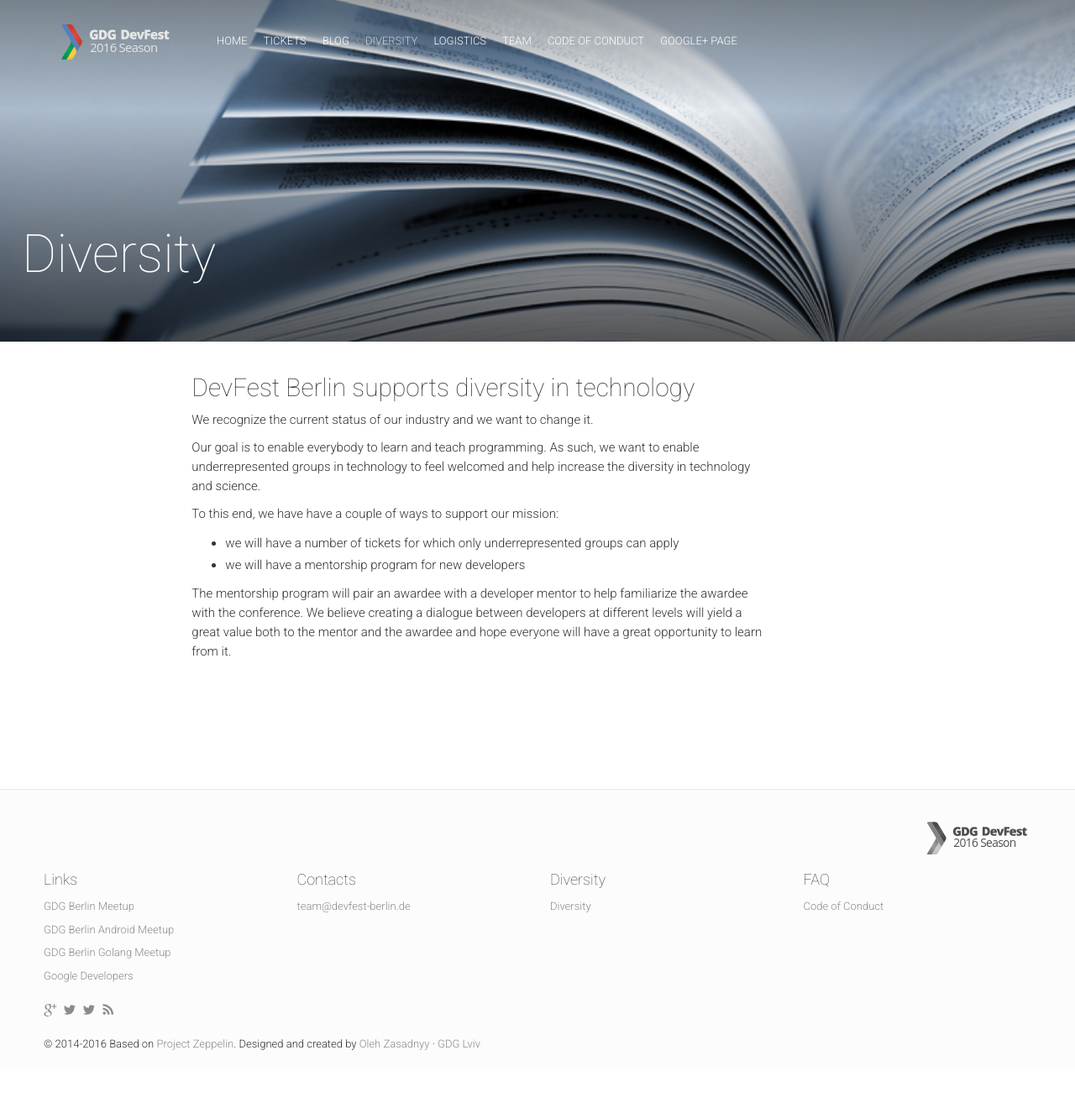
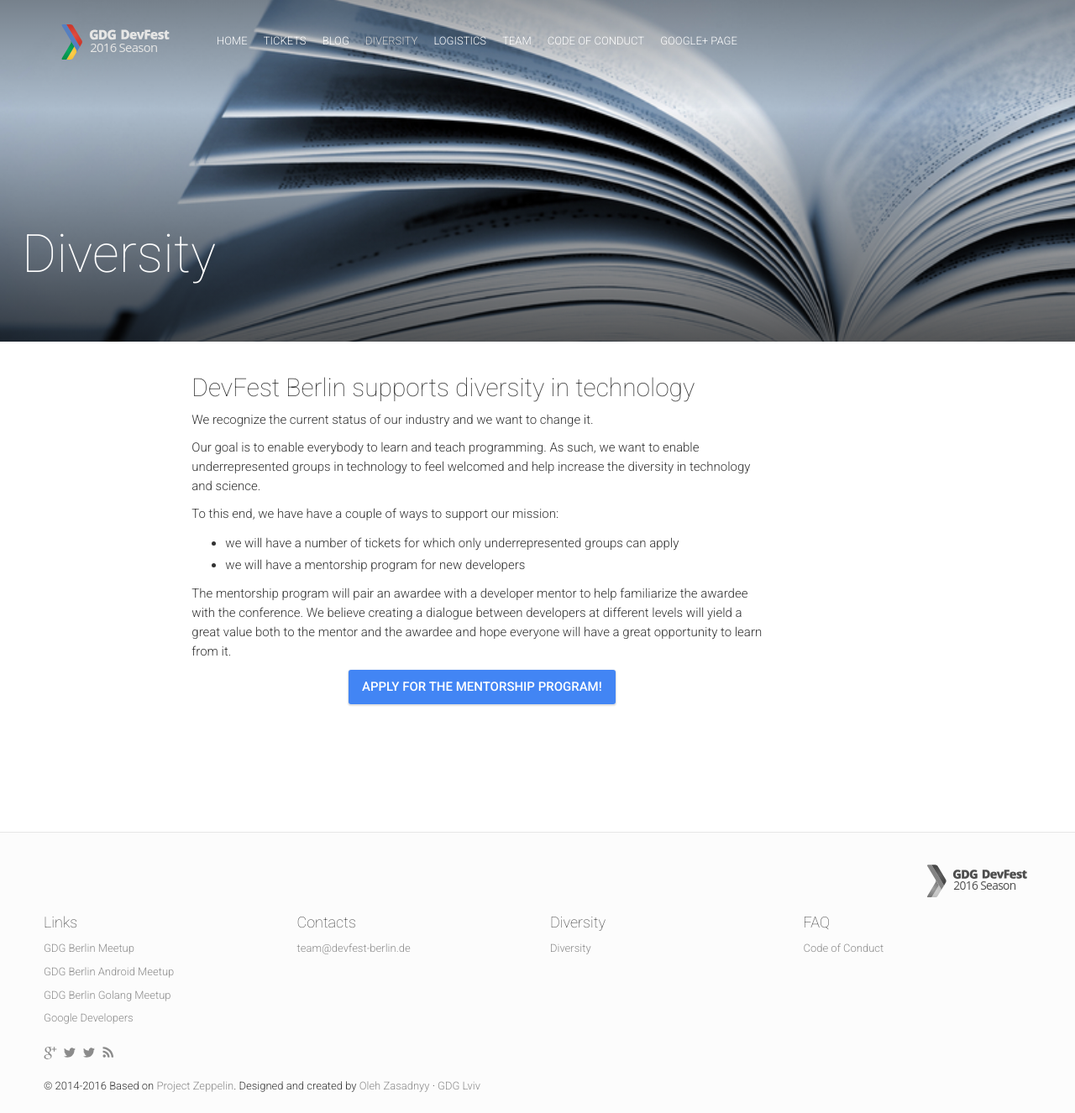
Before and after one commit to devfest-berlin/2016.devfest-berlin.de, a Jekyll site: the page built from diversity.md, in a window 1280 px wide and 1326 px high. Shown: the whole window at 84% size. Built offline with Jekyll 4.4.1, drawn with Linux system fonts in a browser that asks for light colours; nearby versions of some CDN libraries; comment, search, counter and statistics services are not loaded.

Commit message:
Apply for mentorship form button

```diff
--- a/diversity.md
+++ b/diversity.md
@@ -25,3 +25,11 @@
 from it.
 
 <img class="img-responsive feature-image" src="{{ site.baseurl }}/img/posts/cod.jpg" style="display:none">
+<div class="text-center">
+  <p>
+    <a class="btn btn-primary waves-effect waves-button waves-light waves-float"
+      href="https://docs.google.com/forms/d/e/1FAIpQLSfAPUf1lxG8b6fb1hc_MqLxGoM2HiTZ0UOXAShg5_PhonQ6mQ/viewform?c=0&w=1">
+      Apply for the mentorship program!
+    </a>
+  </p>
+</div>
```
